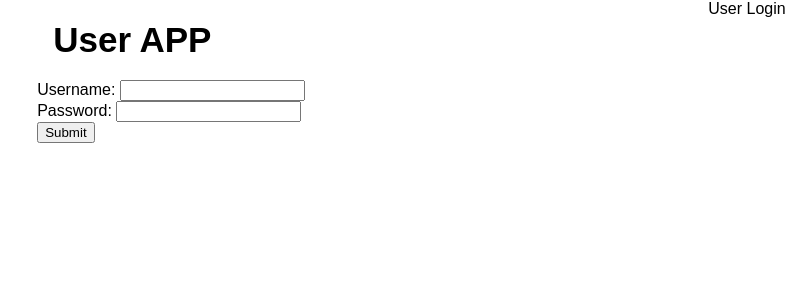
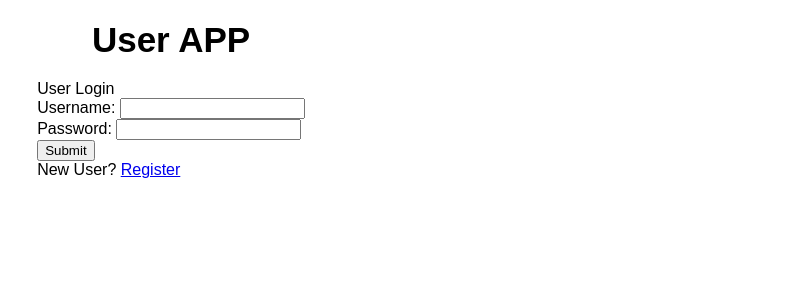
Before and after one commit to kgeetanjali21/user-detail-app, a React (Create React App) app: page / in a window 1280 px wide. Shown: the top 300 px of the page, without its empty margins (469-1280 px from the left). Built offline with nearby package versions, Linux system fonts and the light colour scheme.

Commit message:
Add register page with heading only

```diff
--- a/src/App.js
+++ b/src/App.js
@@ -3,6 +3,7 @@ import LogIn from './components/LogIn';
 import ErrorPage from './components/ErrorPage';
 import './assets/styles/index.scss';
 import { BrowserRouter as Router, Switch, Route } from 'react-router-dom';
+import Register from './components/Register';
 
 function App() {
   return (
@@ -11,6 +12,7 @@ function App() {
         <h1 className="page-heading">User APP</h1>
         <Switch>
           <Route path='/' exact component={LogIn} />
+          <Route path='/register' exact component={Register} />
           <Route component={ErrorPage} />
         </Switch>
       </div>
--- a/src/components/LogIn.js
+++ b/src/components/LogIn.js
@@ -1,4 +1,5 @@
 import React, { Component } from 'react';
+import { Link } from 'react-router-dom';
 
 class LogIn extends Component {
     constructor(props) {
@@ -14,9 +15,9 @@ class LogIn extends Component {
 
     render() {
         return (
-            <React.Fragment>
+            <div className="user-login-form">
                 <h1>User Login</h1>
-                <form onSubmit={this.handleSubmit} className="user-form">
+                <form onSubmit={this.handleSubmit} className="form-wrap">
                     <div className="input-box">
                         <label htmlFor="username">Username: </label>
                         <input type="text" id="username" />
@@ -27,7 +28,8 @@ class LogIn extends Component {
                     </div>
                     <input type="submit" value="Submit" />
                 </form>
-            </React.Fragment>
+                <p>New User? <Link to='/register'>Register</Link></p>
+            </div>
         )
     }
 }
--- /dev/null
+++ b/src/components/Register.js
@@ -0,0 +1,19 @@
+import React, { Component } from 'react';
+
+class Register extends Component {
+    constructor(props) {
+        super(props);
+        this.state = {
+        };
+    }
+
+    render() {
+        return (
+            <div>
+                <h1>Register user</h1>
+            </div>
+        )
+    }
+}
+
+export default Register;
```
